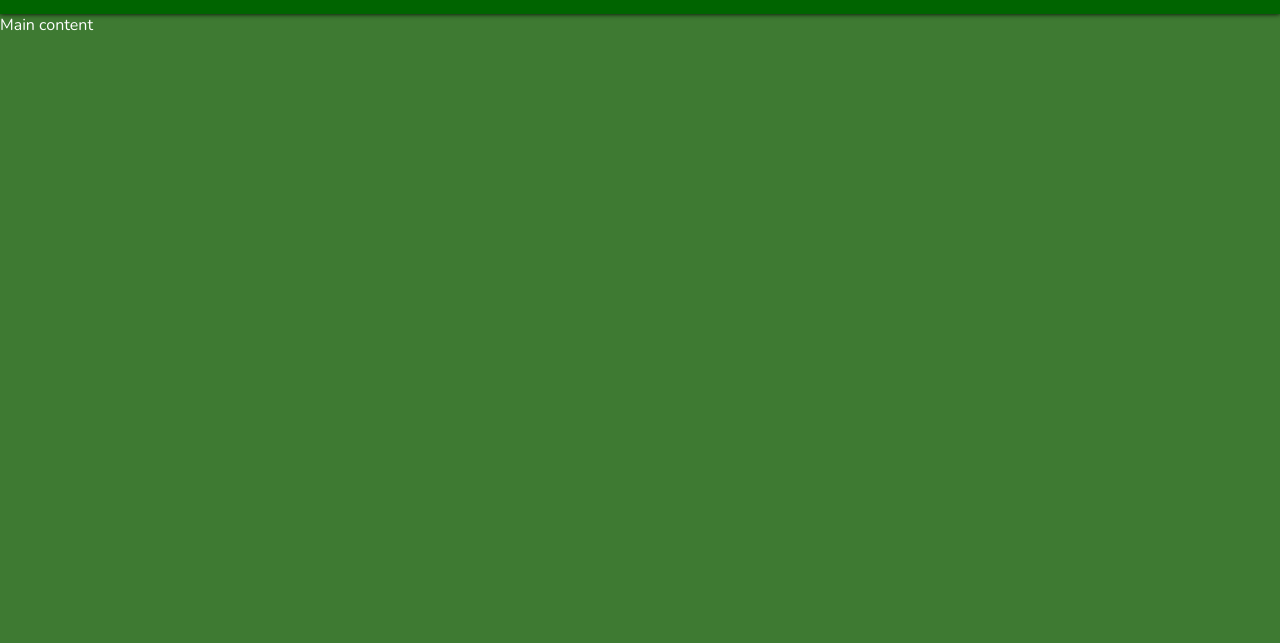
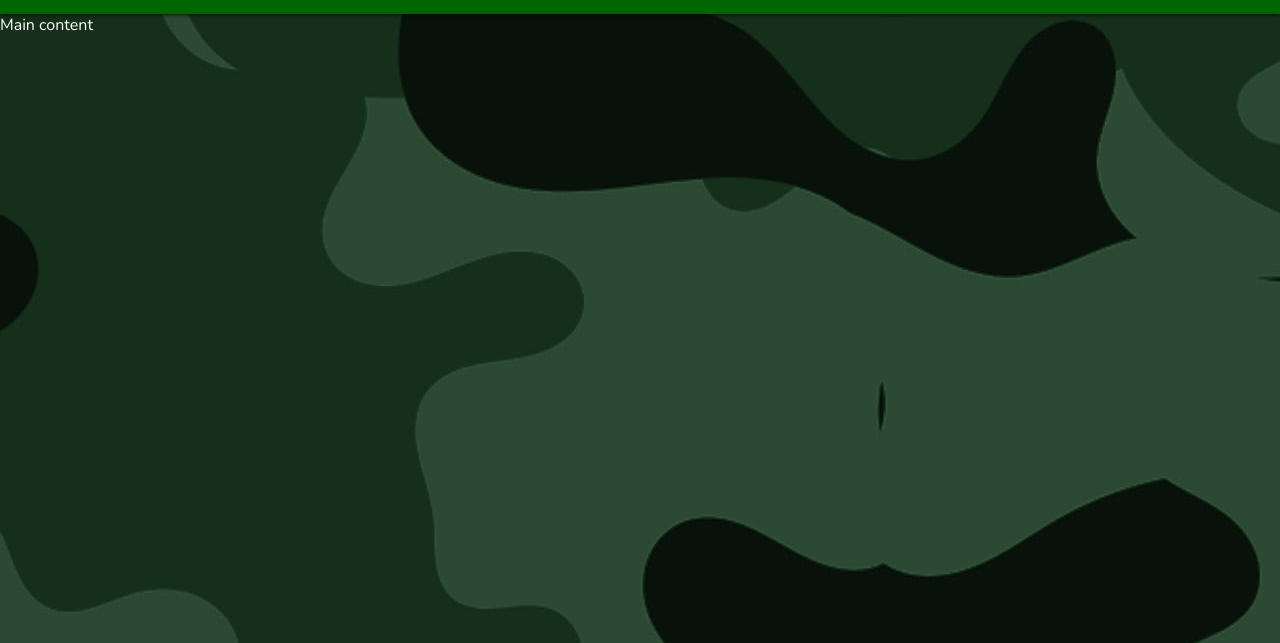
Before and after one commit to jonnybroughton/demo, a plain HTML site: page index.html in a window 1280 px wide. Shown: the part 117-760 px from the top of the page. Drawn offline with nearby package versions, Linux system fonts and the light colour scheme.

Commit message:
add backgreound image from PeakPx to images folder and applied to main section of content

```diff
--- a/assets/css/style.css
+++ b/assets/css/style.css
@@ -45,6 +45,7 @@ nav a{
 }
 main{
 background-color:#3e7a32;
+background-image:url('/assets/images/peakpx.jpg');
 flex: 1 0 auto;
 margin-top:131px;
 }
```
Also changed, not shown: assets/images/peakpx.jpg (added).
